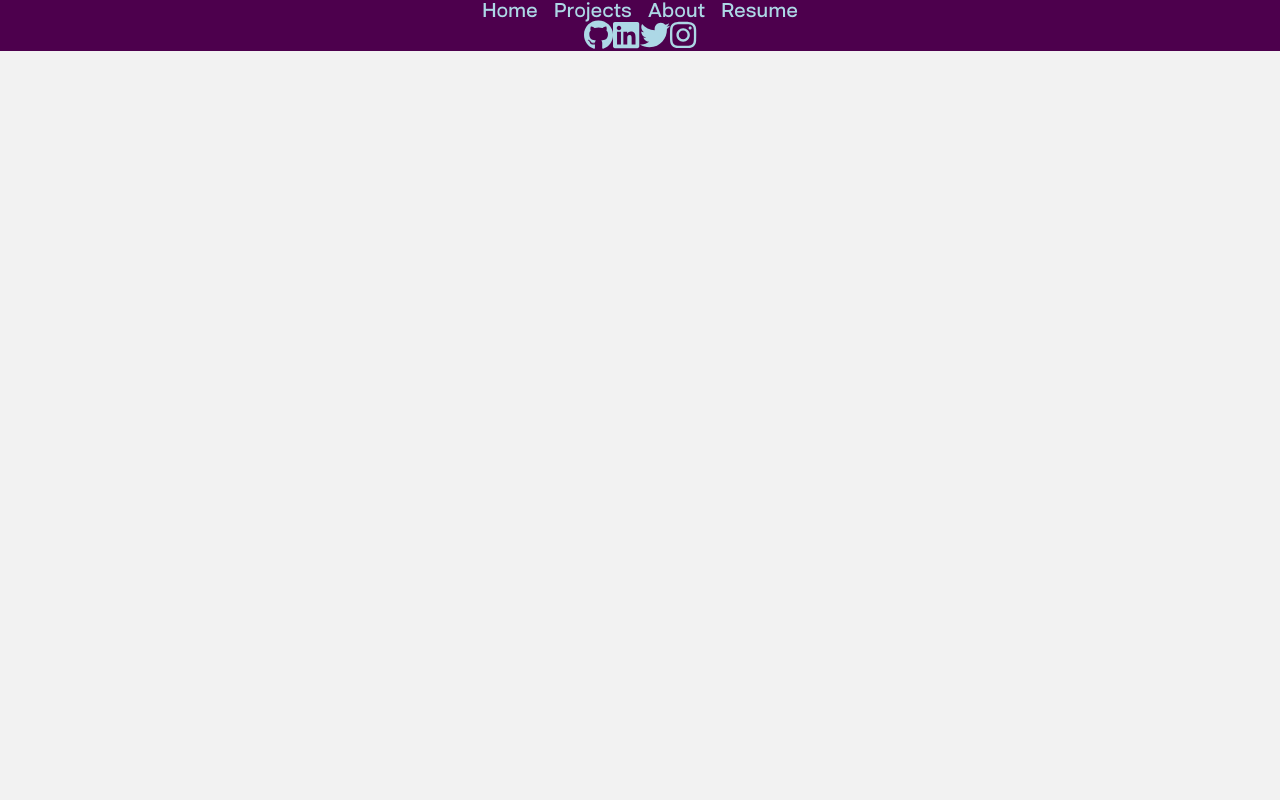
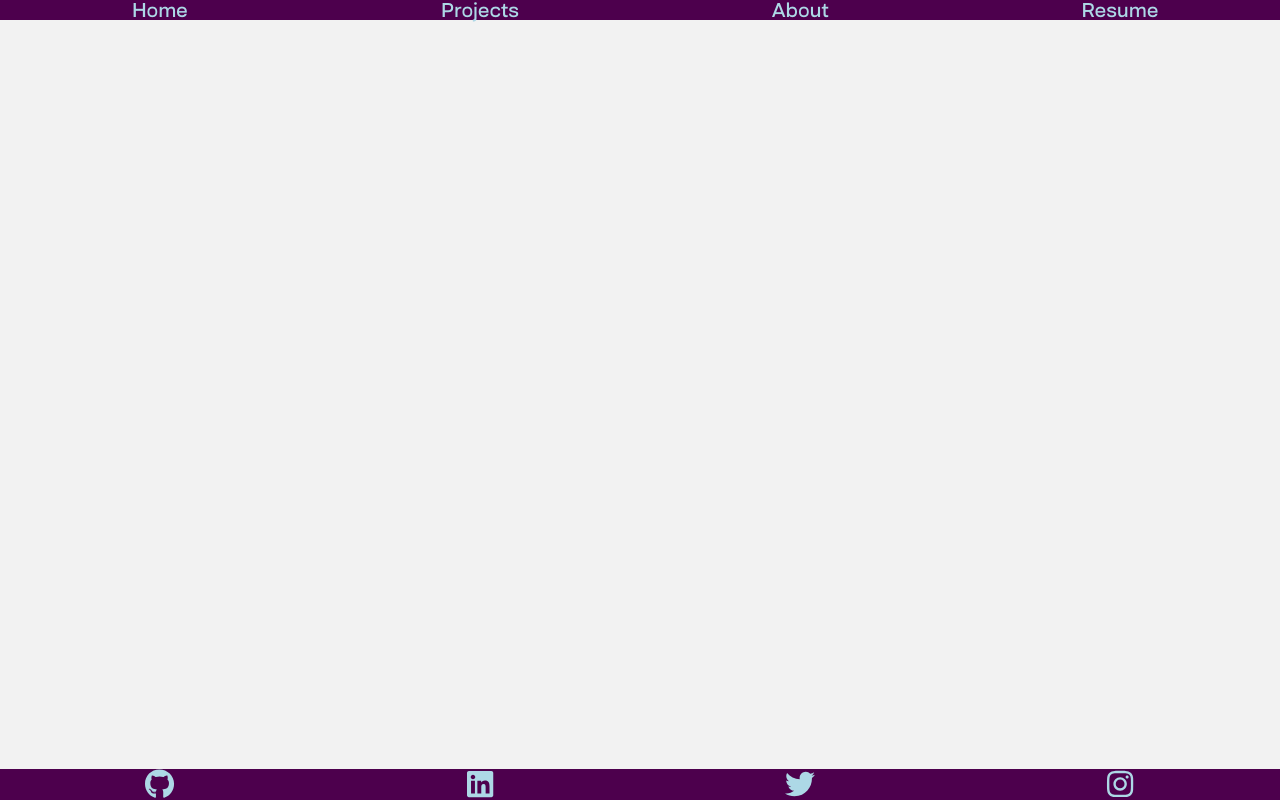
Before and after one commit to franco-ortega/portfolio-two, a Next.js app: page / in a window 1280 px wide. Both pictures are taken after a click on the button "Welcome". Built offline with nearby package versions, Linux system fonts and the light colour scheme.

Commit message:
refactor nav children components to use grid instead of flex

```diff
--- a/components/navs/Nav.jsx
+++ b/components/navs/Nav.jsx
@@ -4,7 +4,7 @@ import styles from './Nav.module.scss';
 
 const Nav = () => {
   return (
-    <div className={styles.PortfolioNav} data-testid='nav'>
+    <div className={styles.Nav} data-testid='nav'>
       <PortfolioNav />
       <SocialNav />
     </div>
--- a/components/navs/Nav.module.scss
+++ b/components/navs/Nav.module.scss
@@ -1,10 +1,7 @@
 .Nav {
   background-color: var(--color-dark);
 
-  display: grid;
-  grid-template-columns: repeat(4, 1fr);
-
-  nav:last-child() ul {
+  nav:nth-child(2) {
     position: absolute;
     bottom: 0;
   }
--- a/components/navs/PortfolioNav.module.scss
+++ b/components/navs/PortfolioNav.module.scss
@@ -1,11 +1,10 @@
 .PortfolioNav {
   background-color: var(--color-dark);
+  text-align: center;
 
   ul {
-    display: flex;
-    flex-direction: row;
-    justify-content: center;
-    gap: 1rem;
+    display: grid;
+    grid-template-columns: repeat(4, 1fr);
 
     li {
       color: var(--color-accent);
--- a/components/navs/SocialNav.module.scss
+++ b/components/navs/SocialNav.module.scss
@@ -1,13 +1,10 @@
 .SocialNav {
   background-color: var(--color-dark);
-
-  display: flex;
-  flex-direction: row;
-  justify-content: center;
+  width: 100%;
+  text-align: center;
 
   ul {
-    display: flex;
-    flex-direction: row;
-    justify-content: space-between;
+    display: grid;
+    grid-template-columns: repeat(4, 1fr);
   }
 }
```
